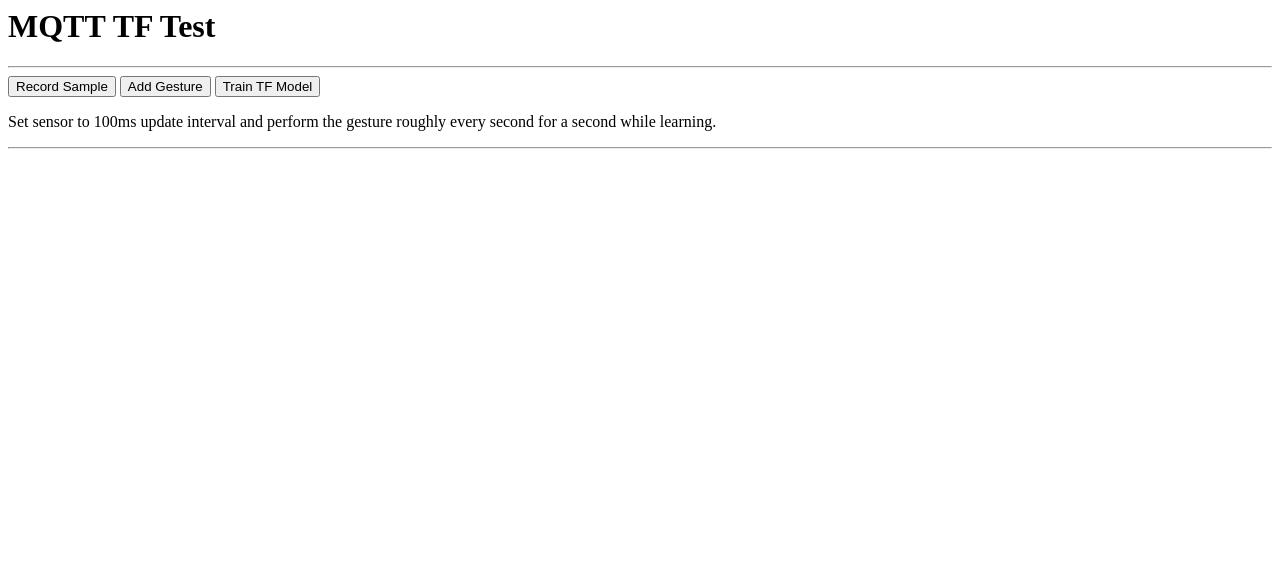
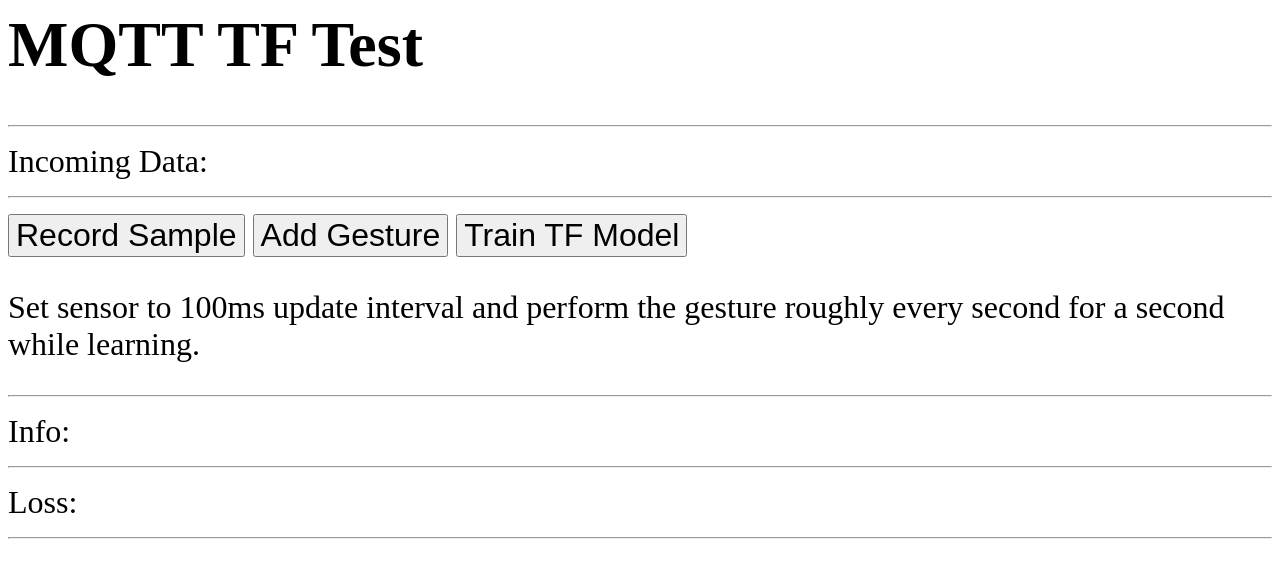
Before and after one commit to 256dpi/mqtt-ml, a website: page sequence.html in a window 1280 px wide. Drawn offline with Linux system fonts and the light colour scheme.

Commit message:
added debug output

```diff
--- a/sequence.html
+++ b/sequence.html
@@ -3,13 +3,18 @@
     <title>MQTT TF Test</title>
 
     <style>
-      #out {
+      body, button {
         font-size: 32px;
       }
     </style>
   </head>
   <body>
     <h1>MQTT TF Test</h1>
+
+    <hr/>
+
+    <span>Incoming Data:</span>
+    <span id="data"></span>
 
     <hr/>
 
@@ -21,6 +26,16 @@
 
     <hr/>
 
+    <span>Info:</span>
+    <span id="info"></span>
+
+    <hr/>
+
+    <span>Loss:</span>
+    <span id="loss"></span>
+
+    <hr/>
+
     <div id="out"></div>
 
     <script src="sequence.js"> </script>
--- a/sequence.js
+++ b/sequence.js
@@ -26,10 +26,10 @@ function record(data) {
   // cache data
   cache.push(data);
 
-  console.log("cached data");
-
   // return if data is missing
   if(cache.length < 10) {
+    // update info
+    $('#info').text(cache.length);
     return;
   }
 
@@ -42,7 +42,8 @@ function record(data) {
   // reset flag
   recording = false;
 
-  console.log("added sample");
+  // update info
+  $('#info').text(gestures.map((v, i) => `${i}: ${v.length}`).join(', '));
 }
 
 function predict(data) {
@@ -74,6 +75,9 @@ function predict(data) {
 }
 
 client.on('message', function (topic, message) {
+  // show message
+  $('#data').text(message);
+
   // parse incoming data
   let data = message.toString().split(',').map((v) => parseFloat(v) / 300 );
 
@@ -90,15 +94,13 @@ $('#record').click(() => {
 });
 
 $('#add').click(() => {
-  // add array
+  // add gesture
   gestures.push([]);
-
-  console.log("added gesture");
 });
 
 $('#train').click(() => {
   ai.train(gestures).then((h) => {
-    console.log(h.history.loss);
+    $('#loss').text(h.history.loss[h.history.loss.length-1]);
     trained = true;
   });
 });
```
